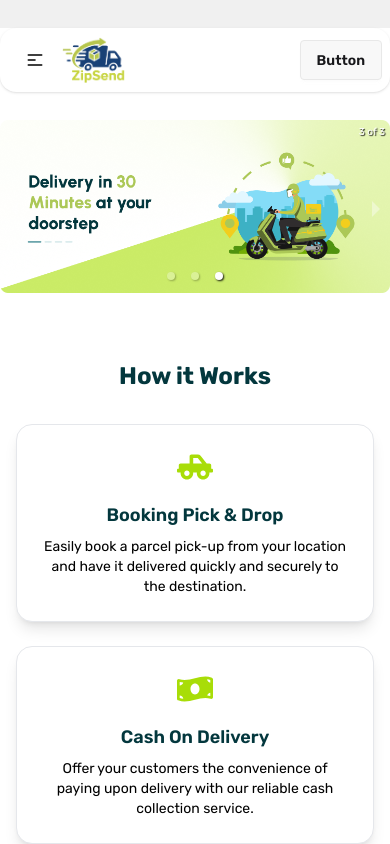
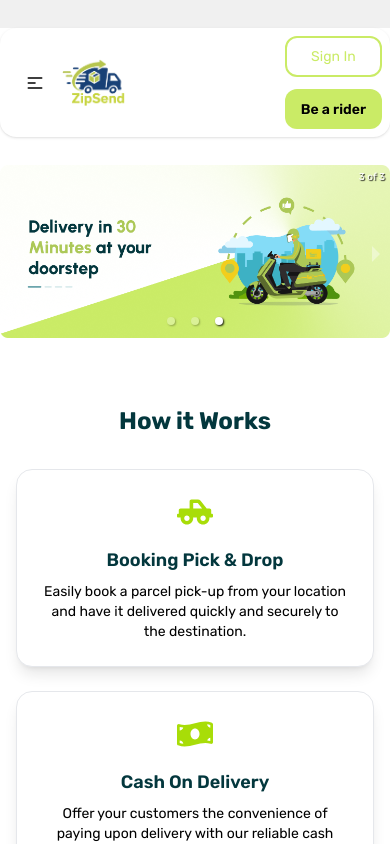
Before and after one commit to mehedihasan1337/ZipSend-client, a React (Vite) app: page / in a window 390 px wide. Shown: the top 844 px of the page. Built offline with nearby package versions, Linux system fonts and the light colour scheme.

Commit message:
added AOS

```diff
--- a/src/pages/Home/Bemerchant/BeMerchant.jsx
+++ b/src/pages/Home/Bemerchant/BeMerchant.jsx
@@ -3,7 +3,7 @@ import merchant from "../../../assets/location-merchant.png"
 const BeMerchant = () => {
     return (
         <div>
-            <div data-aos="fade-up" className="bg-no-repeat bg-[url('assets/be-a-merchant-bg.png')] p-2 md:p-20 bg-[#03373D] rounded-3xl ">
+            <div data-aos="zoom-out-down" className="bg-no-repeat bg-[url('assets/be-a-merchant-bg.png')] p-2 md:p-20 bg-[#03373D] rounded-3xl ">
                 <div className="hero-content flex-col lg:flex-row-reverse">
                     <img
                         src={merchant}
--- a/src/pages/Home/Benefites/Benefites.jsx
+++ b/src/pages/Home/Benefites/Benefites.jsx
@@ -26,9 +26,9 @@ const features = [
 const Benefites = () => {
   return (
     <section className="py-16 " id="why-choose-us">
-      <div className="max-w-6xl mx-auto px-4 space-y-6">
+      <div  className="max-w-6xl mx-auto px-4 space-y-6">
         {features.map((item, index) => (
-          <div
+          <div data-aos="zoom-in-up"
             key={index}
             className="hover:shadow-[#03373D] shadow-lg relative bg-base-100 rounded-2xl p-10 flex flex-col sm:flex-row items-center sm:items-center gap-6 hover:shadow-md transition-all"
           >
--- a/src/pages/Home/Services/HowItWorks.jsx
+++ b/src/pages/Home/Services/HowItWorks.jsx
@@ -31,7 +31,7 @@ const steps = [
 
 const HowItWorks = () => {
   return (
-    <section className="py-16" >
+    <section data-aos="fade-up" className="py-16" >
       <div className="max-w-6xl mx-auto px-4 text-center">
         {/* Section Title */}
         <h2 className="text-2xl  sm:text-3xl font-bold mb-7 text-[#03373D] border-primary inline-block pb-1">
--- a/src/pages/Home/Services/ServiceCard.jsx
+++ b/src/pages/Home/Services/ServiceCard.jsx
@@ -3,7 +3,7 @@ import React from "react";
 const ServiceCard = ({ service}) => {
     const {icon: Icon, title, description }=service
   return (
-    <div className="card bg-base-100 shadow-md hover:bg-[#CAEB66]  transition p-5 text-center rounded-2xl border border-base-200">
+    <div data-aos="flip-up" className="card bg-base-100 shadow-md hover:bg-[#CAEB66]  transition p-5 text-center rounded-2xl border border-base-200">
       <div className="flex justify-center mb-3 text-[#03373D]  text-4xl">
         <Icon />
       </div>
--- a/src/pages/Home/Services/Services.jsx
+++ b/src/pages/Home/Services/Services.jsx
@@ -50,7 +50,7 @@ const servicesData = [
 
 const Services = () => {
   return (
-    <section className="py-16 bg-[#03373D] mt-7 rounded-3xl" id="services">
+    <section  className="py-16 bg-[#03373D] mt-7 rounded-3xl" id="services">
       <div className="max-w-6xl mx-auto px-4">
         <div className="text-center mb-10 text-white">
           <h2 className="text-3xl font-bold mb-3">Our Services</h2>
--- a/src/pages/Home/Testimonials/Testimonials.jsx
+++ b/src/pages/Home/Testimonials/Testimonials.jsx
@@ -119,7 +119,7 @@ const testimonials = [
 
 export default function Testimonials() {
   return (
-    <div className=" testimonials-container rounded-4xl mt-10 bg-white ">
+    <div  className=" testimonials-container rounded-4xl mt-10 bg-white ">
       <img className="mx-auto mb-6" src={customer} alt="" />
       <h2 className="title">What our customers are sayings</h2>
       <p className="subtitle">
@@ -135,7 +135,7 @@ export default function Testimonials() {
         className="mySwiper "
       >
         {testimonials.map((item, index) => (
-          <SwiperSlide key={index} className="testimonial-card">
+          <SwiperSlide  key={index} className="testimonial-card">
             <Quote className="quote-icon" />
             <p className="message">{item.message}</p>
             <div className="author">
--- a/src/pages/shared/Footer.jsx
+++ b/src/pages/shared/Footer.jsx
@@ -17,7 +17,7 @@ const Footer = () => {
       tracking and zero hassle. From personal packages
        to business shipments — we deliver on time, every time.</p>
    </div>
-   <nav className=''><NavItems></NavItems></nav>
+   <nav className='text-[#CAEB66]'><NavItems></NavItems></nav>
    <div className="flex justify-center gap-6">
         <a
           href="https://facebook.com"
--- a/src/pages/shared/Navber.jsx
+++ b/src/pages/shared/Navber.jsx
@@ -37,7 +37,12 @@ const Navber = () => {
           </ul>
         </div>
       <div className="navbar-end">
-    <a className="btn">Button</a>
+          <div className=' grid md:grid-cols-2 gap-3 '>
+          <button className=" border-2 text-[#CAEB66] border-[#CAEB66] p-2 rounded-xl hover:text-black hover:bg-[#CAEB66] ">Sign In</button>
+          <button className="btn shadow-none bg-[#CAEB66] border-none text-black rounded-xl">Be a rider</button>
+
+
+        </div>
       </div>
       </div>
     </div>
```
Lines whose indentation alone changed are shown as unchanged.
